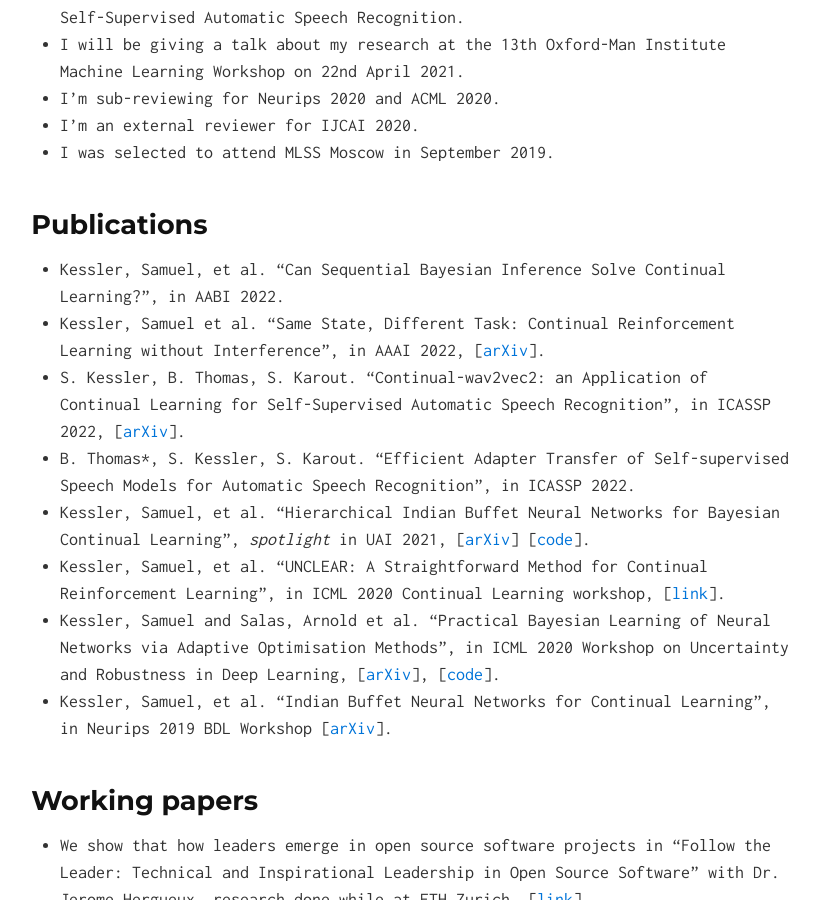
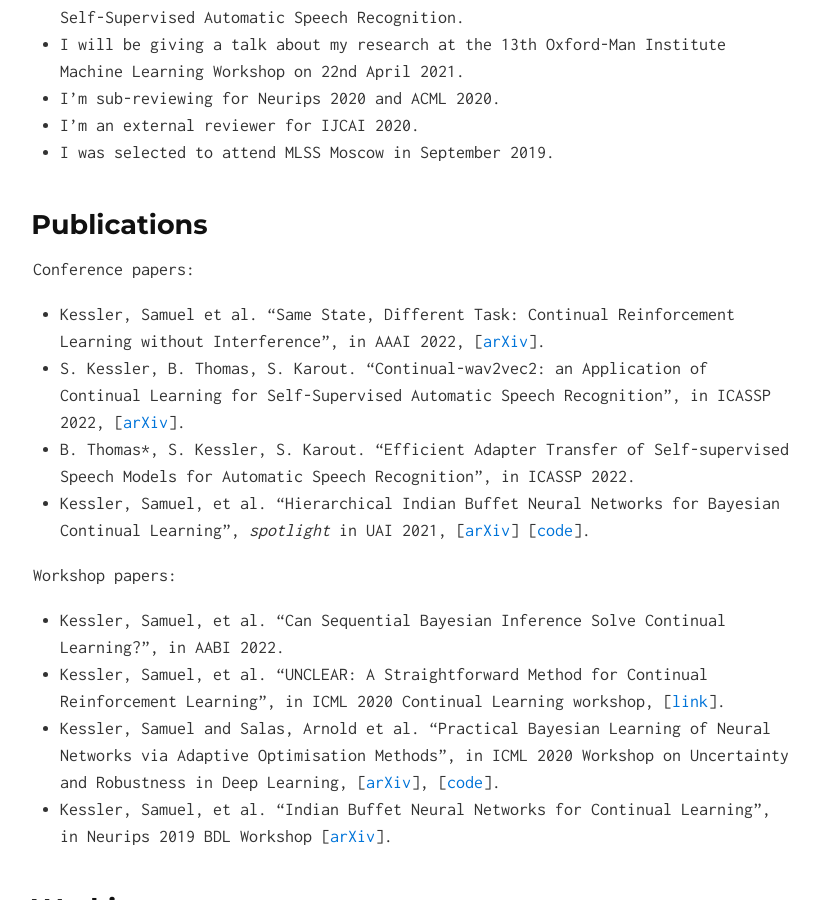
Before and after one commit to skezle/skezle.github.io, a Jekyll site: the page built from index.md, in a window 1280 px wide and 900 px high, scrolled down 986 px. Shown: the whole window, without its empty margins (229-1048 px from the left). Built offline with Jekyll 4.4.1, drawn with Linux system fonts in a browser that asks for light colours.

Commit message:
Update index.md

```diff
--- a/index.md
+++ b/index.md
@@ -25,11 +25,14 @@ Statistics at ETH Zurich.
 * I was selected to attend MLSS Moscow in September 2019.
 
 ## Publications
-* Kessler, Samuel, et al. "Can Sequential Bayesian Inference Solve Continual Learning?", in AABI 2022.
+Conference papers:
 * Kessler, Samuel et al. "Same State, Different Task: Continual Reinforcement Learning without Interference", in AAAI 2022, \[[arXiv](https://arxiv.org/abs/2106.02940)\].
 * S. Kessler, B. Thomas, S. Karout. "Continual-wav2vec2: an Application of Continual Learning for Self-Supervised Automatic Speech Recognition", in ICASSP 2022, \[[arXiv](https://arxiv.org/abs/2107.13530)\].
 * B. Thomas*, S. Kessler, S. Karout. "Efficient Adapter Transfer of Self-supervised Speech Models for Automatic Speech Recognition", in ICASSP 2022.
 * Kessler, Samuel, et al. "Hierarchical Indian Buffet Neural Networks for Bayesian Continual Learning", *spotlight* in UAI 2021, \[[arXiv](https://arxiv.org/abs/1912.02290)\] \[[code](https://github.com/skezle/IBP_BNN)\].
+
+Workshop papers:
+* Kessler, Samuel, et al. "Can Sequential Bayesian Inference Solve Continual Learning?", in AABI 2022.
 * Kessler, Samuel, et al. "UNCLEAR: A Straightforward Method for Continual Reinforcement Learning", in ICML 2020 Continual Learning workshop, \[[link](https://drive.google.com/file/d/1GMTWC0C6jMTwtqZxoyq6a-VDxkrDCIHm/view)\].
 * Kessler, Samuel and Salas, Arnold et al. "Practical Bayesian Learning of Neural Networks via Adaptive Optimisation Methods", in ICML 2020 Workshop on Uncertainty and Robustness in Deep Learning, \[[arXiv](https://arxiv.org/abs/1811.03679)\], \[[code](https://github.com/skezle/BADAM)\].
 * Kessler, Samuel, et al. "Indian Buffet Neural Networks for Continual Learning", in Neurips 2019 BDL Workshop \[[arXiv](http://bayesiandeeplearning.org/2019/papers/63.pdf)\].
```
